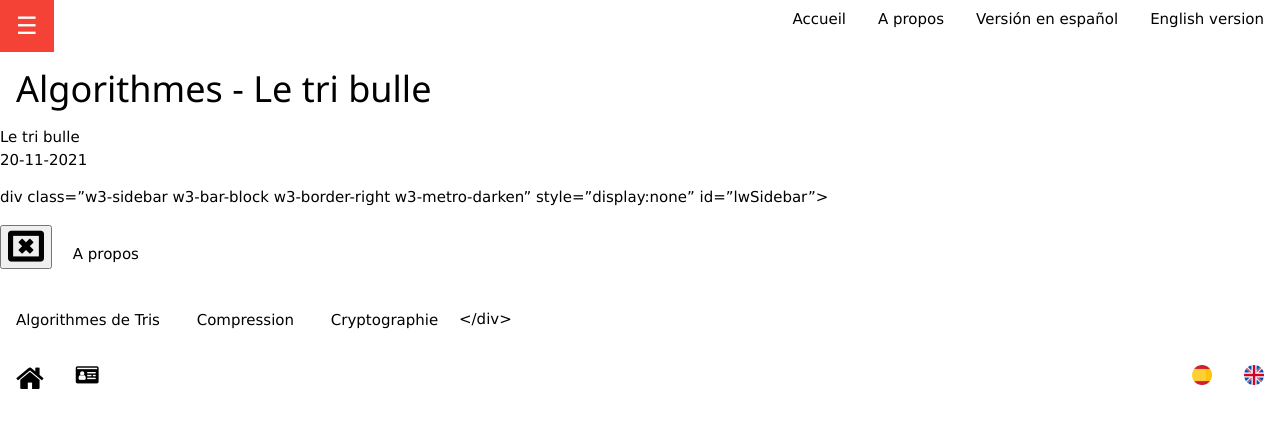
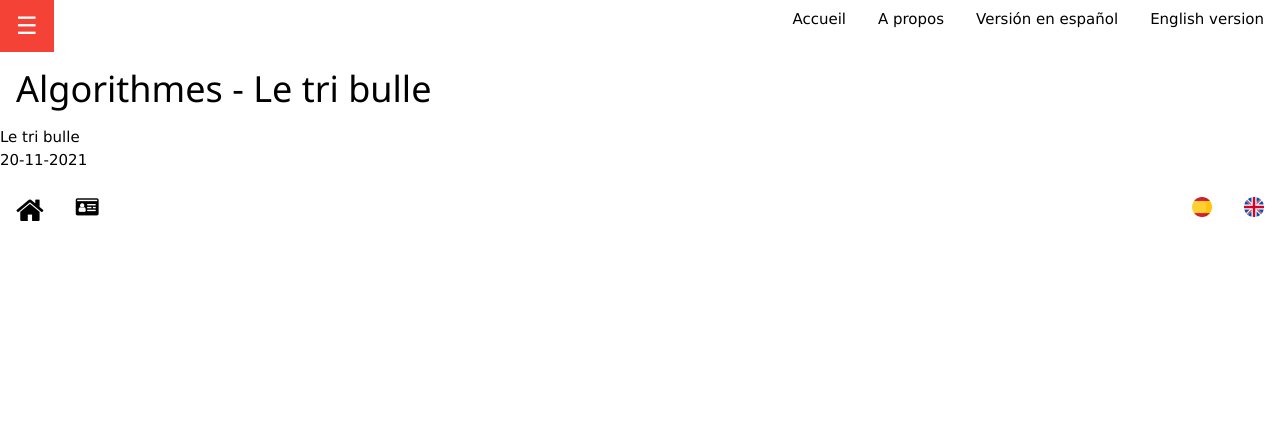
Before and after one commit to LWH-21/Algos, a Jekyll site: the page built from _posts/2020-11-20-bubblesort_fr.md, in a window 1280 px wide. Shown: the top 428 px of the page. Built offline with Jekyll 4.4.1, drawn with Linux system fonts in a browser that asks for light colours; comment, search, counter and statistics services are not loaded.

Commit message:
Update 2020-11-20-bubblesort_fr.md

```diff
--- a/_posts/2020-11-20-bubblesort_fr.md
+++ b/_posts/2020-11-20-bubblesort_fr.md
@@ -17,7 +17,7 @@ custom_js:
 ---
 
 
-div class="w3-sidebar w3-bar-block w3-border-right w3-metro-darken" style="display:none" id="lwSidebar">
+<div class="w3-sidebar w3-bar-block w3-border-right w3-metro-darken" style="display:none" id="lwSidebar">
   <button onclick="w3_close()" class="w3-bar-item w3-large w3-right-align w3-margin-top w3-margin-bottom"><i class="fa fa-times-rectangle-o fa-2x"></i></button>
   <a href="/Algos/pages/about_fr.html" class="w3-bar-item w3-button">A propos</a>
   <div class="w3-margin-top"></div>
```
